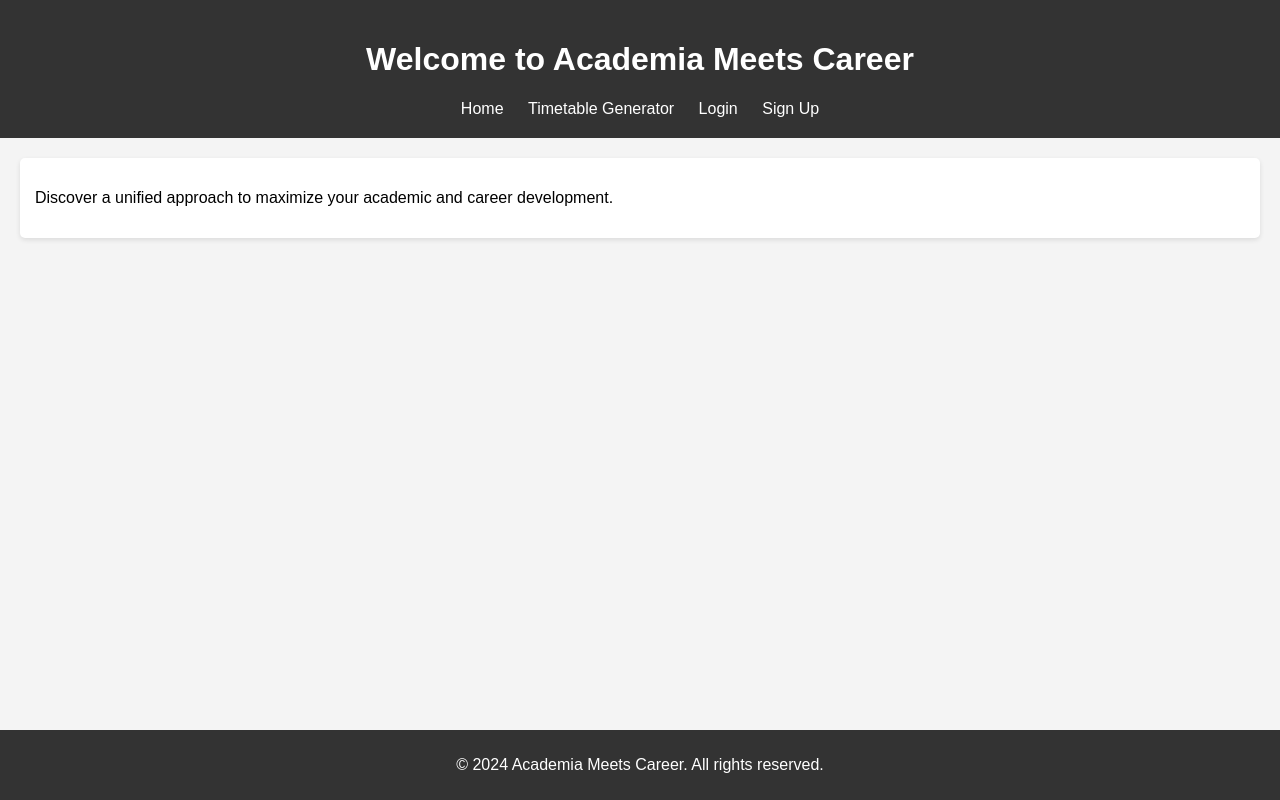
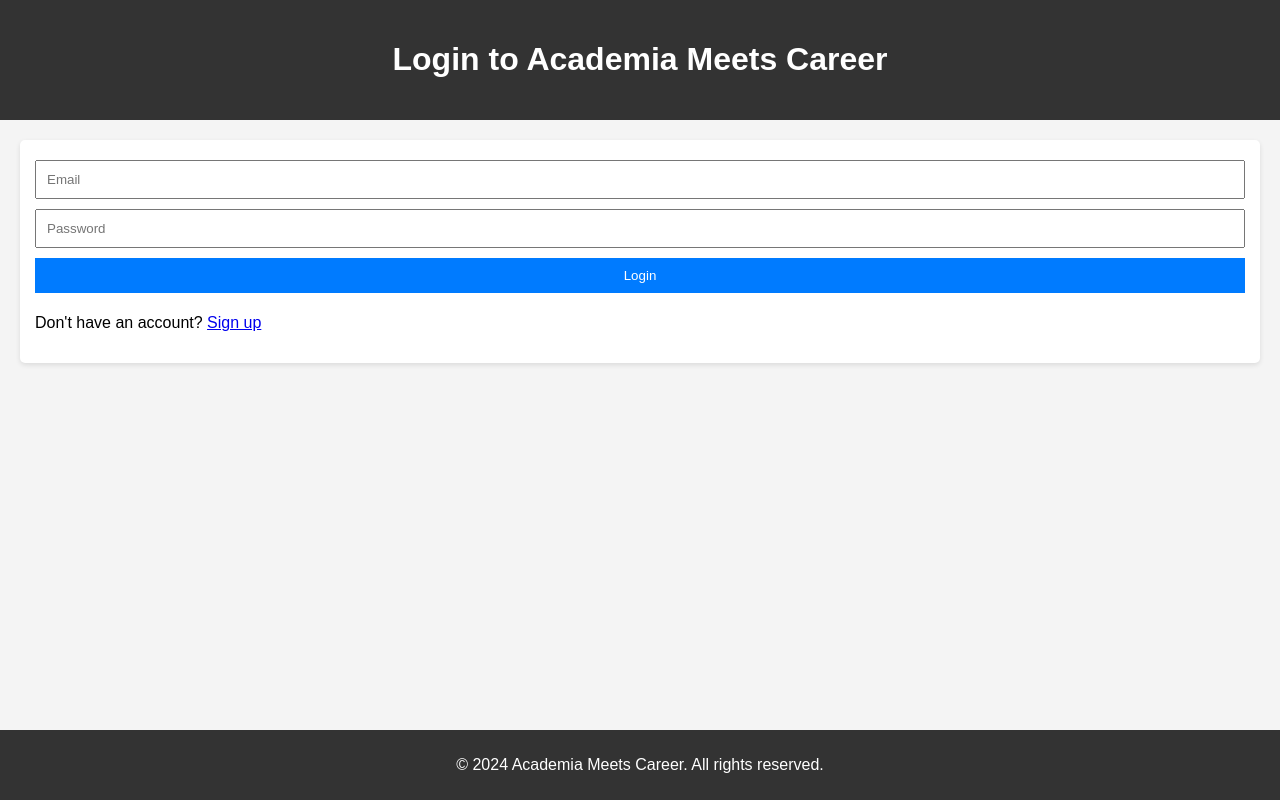
Before and after one commit to aa1923/Academia-Meets-Career, a plain HTML site: page index.html in a window 1280 px wide. Drawn offline with Linux system fonts and the light colour scheme.

Commit message:
Update index.html

```diff
--- a/index.html
+++ b/index.html
@@ -3,23 +3,22 @@
 <head>
     <meta charset="UTF-8">
     <meta name="viewport" content="width=device-width, initial-scale=1.0">
-    <title>Home - Academia Meets Career</title>
+    <title>Login - Academia Meets Career</title>
     <link rel="stylesheet" href="styles.css">
 </head>
 <body>
     <header>
-        <h1>Welcome to Academia Meets Career</h1>
-        <nav>
-            <a href="index.html">Home</a>
-            <a href="timetable.html">Timetable Generator</a>
-            <a href="login.html">Login</a>
-            <a href="signup.html">Sign Up</a>
-        </nav>
+        <h1>Login to Academia Meets Career</h1>
     </header>
 
     <main>
-        <section id="home-description">
-            <p>Discover a unified approach to maximize your academic and career development.</p>
+        <section id="login-section">
+            <form id="login-form">
+                <input type="email" placeholder="Email" required>
+                <input type="password" placeholder="Password" required>
+                <button type="submit">Login</button>
+            </form>
+            <p>Don't have an account? <a href="signup.html">Sign up</a></p>
         </section>
     </main>
 
```
